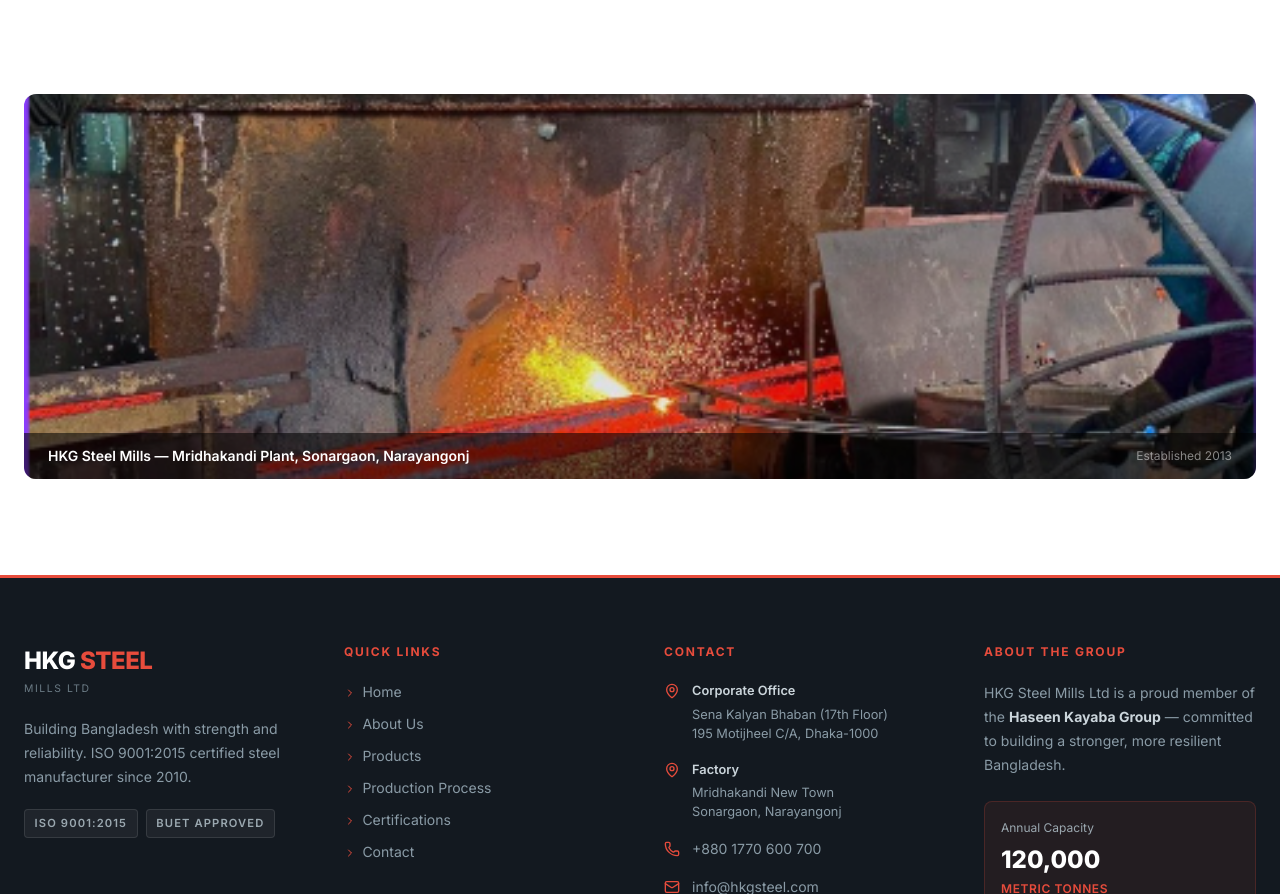
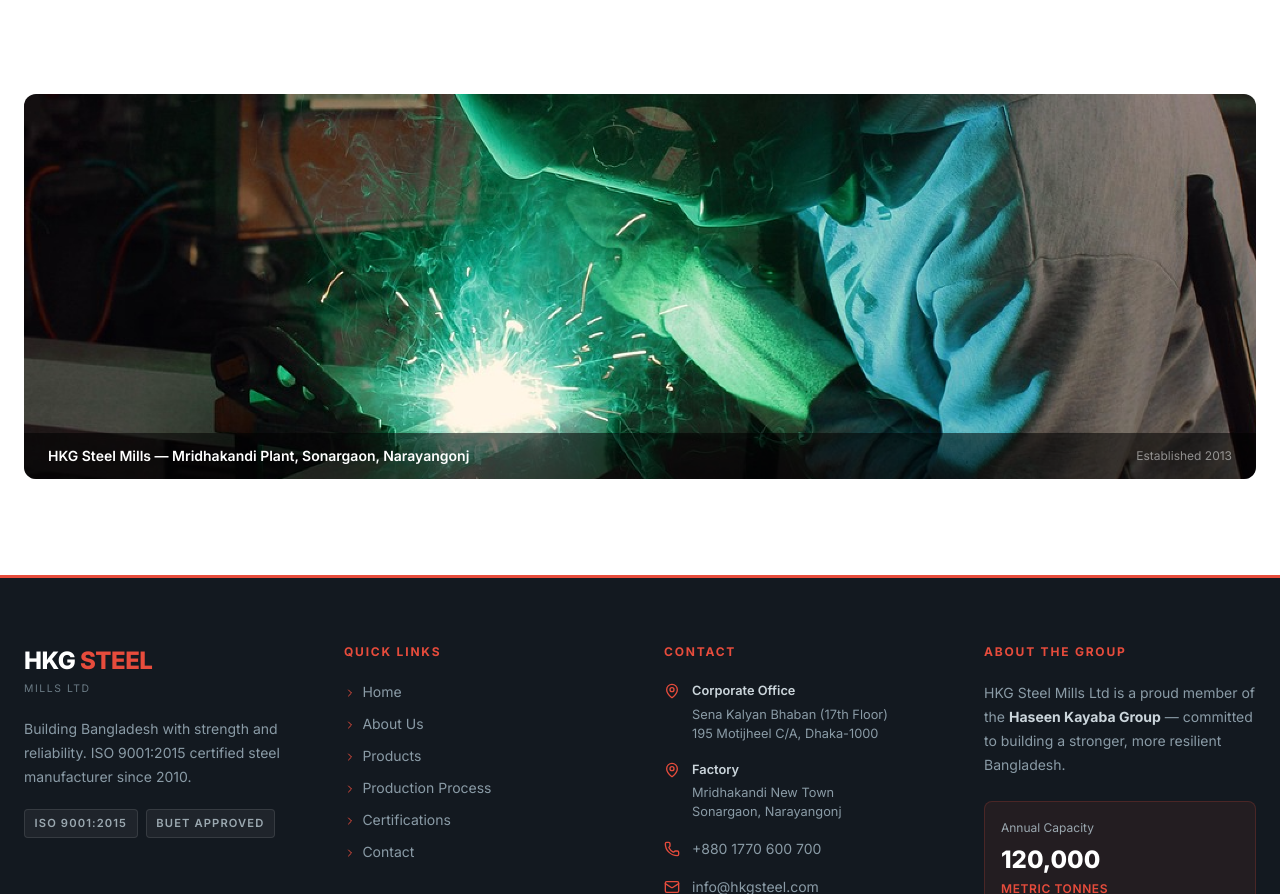
Before and after one commit to WovenTexLTD/HKG, a Next.js app in the folder hkg-steel/: page /about in a window 1280 px wide. Shown: the part 2900-3794 px from the top of the page. Built offline with nearby package versions, Linux system fonts and the light colour scheme.

Commit message:
Update About and Process page banner photos
- About page facility banner: factory-about-banner.jpg
- Process page banner: factory-process-banner.jpg

Co-Authored-By: Claude Sonnet 4.6 <noreply@anthropic.com>

```diff
--- a/hkg-steel/app/about/page.tsx
+++ b/hkg-steel/app/about/page.tsx
@@ -271,7 +271,7 @@ export default function AboutPage() {
           >
             {/* eslint-disable-next-line @next/next/no-img-element */}
             <img
-              src="/images/factory-furnace-melting.jpg"
+              src="/images/factory-about-banner.jpg"
               alt="HKG Steel Mills — induction furnace and scrap melting facility"
               style={{ width: "100%", height: "100%", objectFit: "cover", display: "block" }}
             />
--- a/hkg-steel/app/process/page.tsx
+++ b/hkg-steel/app/process/page.tsx
@@ -227,7 +227,7 @@ export default function ProcessPage() {
           >
             {/* eslint-disable-next-line @next/next/no-img-element */}
             <img
-              src="/images/factory-hot-rolling.jpg"
+              src="/images/factory-process-banner.jpg"
               alt="HKG Steel Mills — hot rolling mill with glowing red steel"
               style={{ width: "100%", height: "100%", objectFit: "cover", display: "block" }}
             />
```
Also changed, not shown: hkg-steel/public/images/factory-about-banner.jpg (renamed from hkg-steel/public/images/Screenshot 2026-03-13 at 15.10.52.png), hkg-steel/public/images/factory-process-banner.jpg (renamed from hkg-steel/public/images/Screenshot 2026-03-13 at 15.11.51.png).
